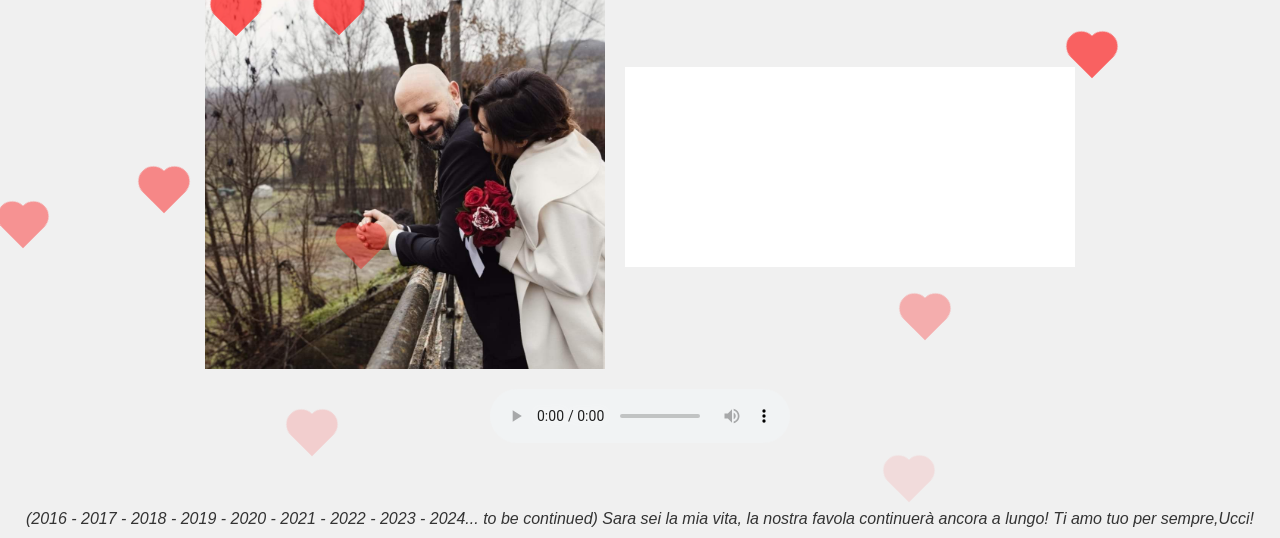
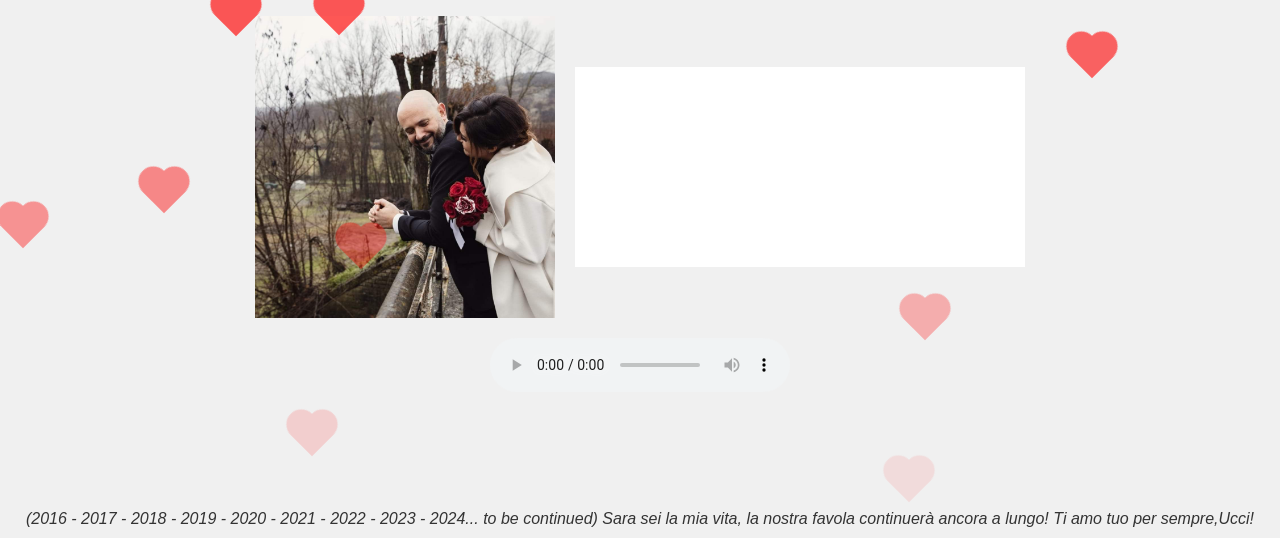
Before and after one commit to Ucci1978/AnniversaryS-A, a plain HTML site: page index.html in a window 1280 px wide. Shown: the part 262-800 px from the top of the page. Drawn offline with Linux system fonts and the light colour scheme.

Commit message:
Add files via upload

```diff
--- a/index.html
+++ b/index.html
@@ -50,7 +50,7 @@
         }
 
         .cover {
-            max-width: 400px; /* Dimensione regolata della copertina */
+            max-width: 300px; /* Dimensione regolata della copertina */
             margin-right: 20px; /* Spazio tra immagine e testo */
         }
 
```
